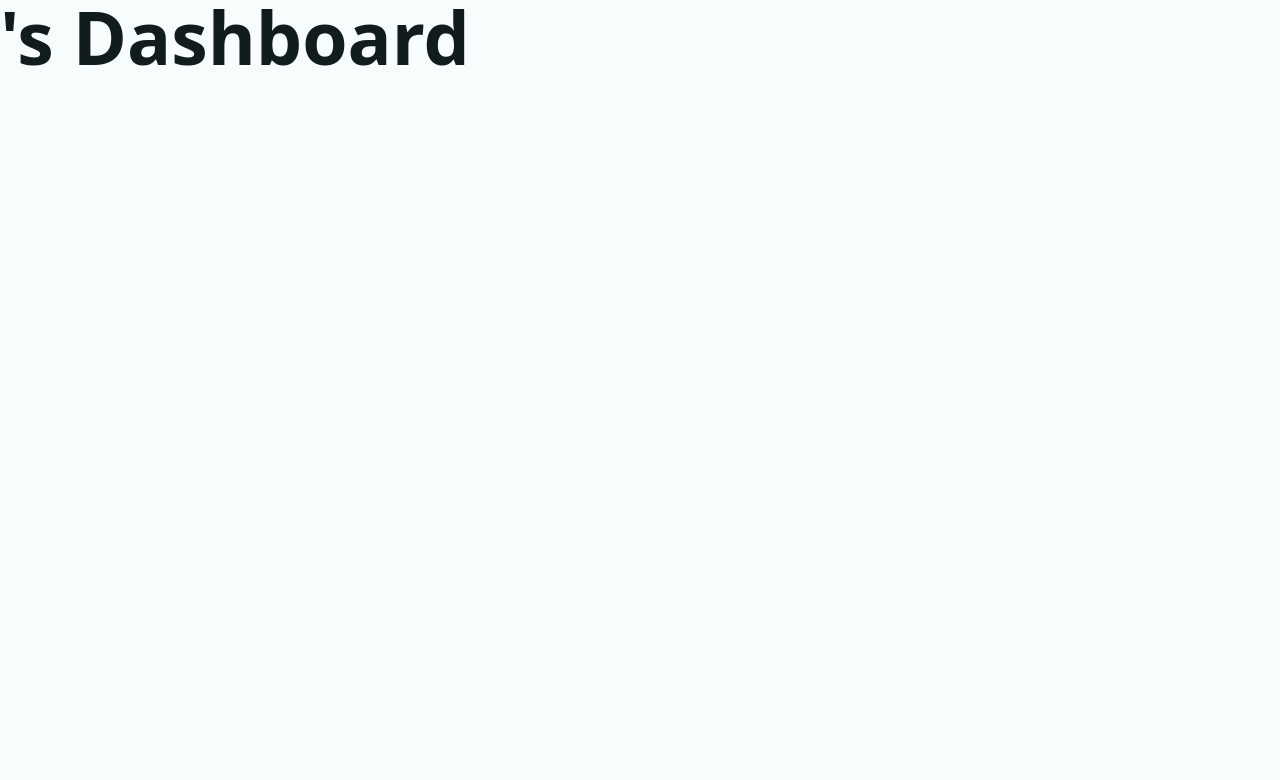
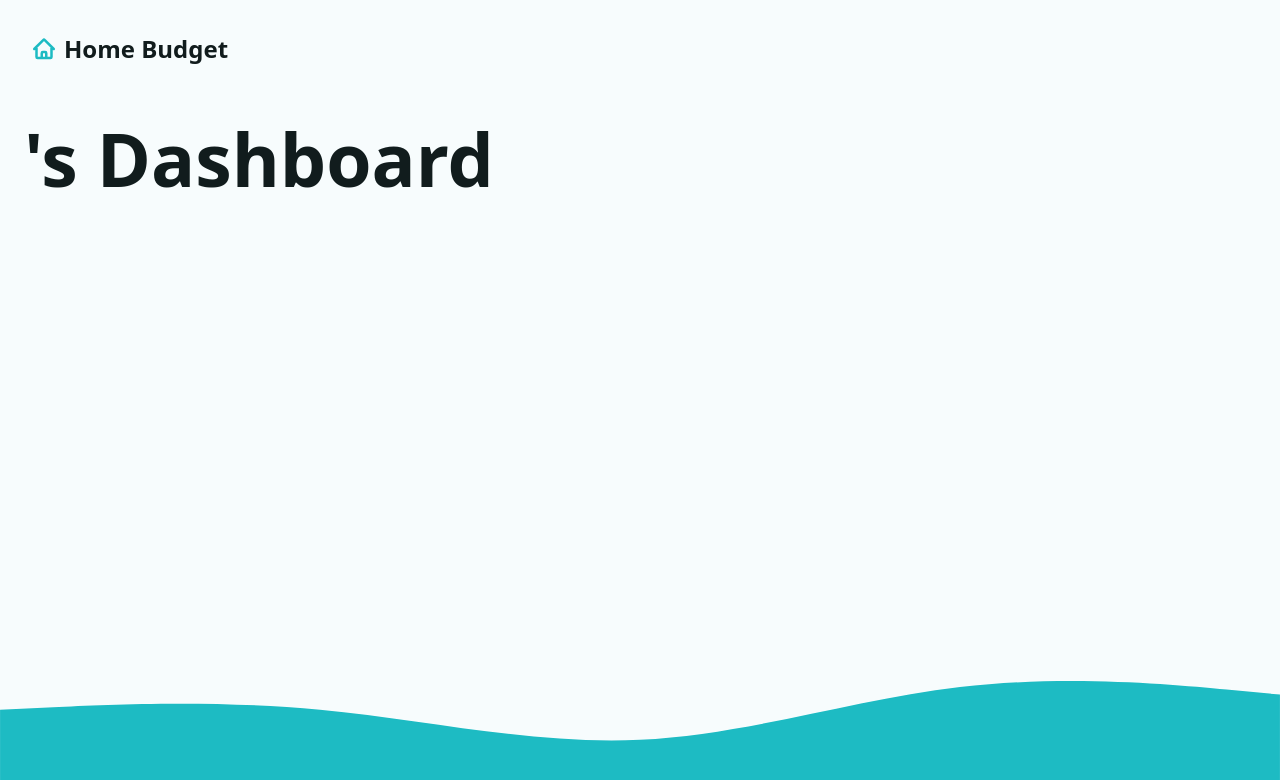
Before and after one commit to justinochoa5792/React-Router-Budget, a React (Create React App) app: page / in a window 1280 px wide. Shown: the top 780 px of the page. Built offline with nearby package versions, Linux system fonts and the light colour scheme.

Commit message:
added logout and toaster functionality

```diff
--- a/package.json
+++ b/package.json
@@ -3,6 +3,7 @@
   "version": "0.1.0",
   "private": true,
   "dependencies": {
+    "@heroicons/react": "^2.0.16",
     "@testing-library/jest-dom": "^5.16.5",
     "@testing-library/react": "^13.4.0",
     "@testing-library/user-event": "^13.5.0",
@@ -10,6 +11,7 @@
     "react-dom": "^18.2.0",
     "react-router-dom": "6.8",
     "react-scripts": "5.0.1",
+    "react-toastify": "^9.1.1",
     "web-vitals": "^2.1.4"
   },
   "scripts": {
--- a/src/App.js
+++ b/src/App.js
@@ -3,19 +3,37 @@ import { createBrowserRouter, RouterProvider } from "react-router-dom";
 //Routes
 import Dashboard, { dashboardLoader } from "./pages/Dashboard";
 import Error from "./pages/Error";
+import Main, { mainLoader } from "./layout/Main";
+import { logoutAction } from "./logout";
+//toaster
+import { ToastContainer } from "react-toastify";
+import "react-toastify/dist/ReactToastify.css";
 
 function App() {
   const router = createBrowserRouter([
     {
       path: "/",
-      element: <Dashboard />,
+      element: <Main />,
       loader: dashboardLoader,
       errorElement: <Error />,
+      children: [
+        {
+          path: "/",
+          element: <Dashboard />,
+          loader: mainLoader,
+          errorElement: <Error />,
+        },
+        {
+          path: "logout",
+          action: logoutAction,
+        },
+      ],
     },
   ]);
   return (
     <div className="App">
       <RouterProvider router={router} />
+      <ToastContainer />
     </div>
   );
 }
--- a/src/Helpers.js
+++ b/src/Helpers.js
@@ -2,3 +2,8 @@
 export const fetchData = (key) => {
   return JSON.parse(localStorage.getItem(key));
 };
+
+//delete item
+export const deleteItem = ({ key }) => {
+  return localStorage.removeItem(key);
+};
--- /dev/null
+++ b/src/layout/Main.jsx
@@ -0,0 +1,30 @@
+import React from "react";
+//react router dom
+import { Outlet, useLoaderData } from "react-router-dom";
+//Helper Function
+import { fetchData } from "../Helpers";
+//assests
+import wave from "../assets/wave.svg";
+//components
+import Nav from "./Nav";
+
+export function mainLoader() {
+  const userName = fetchData("userName");
+  return { userName };
+}
+
+const Main = () => {
+  const { userName } = useLoaderData();
+
+  return (
+    <div className="layout">
+      <Nav userName={userName} />
+      <main>
+        <Outlet />
+      </main>
+      <img src={wave} />
+    </div>
+  );
+};
+
+export default Main;
--- /dev/null
+++ b/src/layout/Nav.jsx
@@ -0,0 +1,26 @@
+import React from "react";
+import { Form, NavLink } from "react-router-dom";
+//assest
+import logomark from "../assets/logomark.svg";
+import { TrashIcon } from "@heroicons/react/24/solid";
+
+const Nav = ({ userName }) => {
+  return (
+    <nav>
+      <NavLink to="/" aria-label="Go to Home">
+        <img src={logomark} />
+        <span>Home Budget</span>
+      </NavLink>
+      {userName && (
+        <Form method="post" action="logout">
+          <button type="submit" className="btn btn--warning">
+            <span>Delete User</span>
+            <TrashIcon width={20} />
+          </button>
+        </Form>
+      )}
+    </nav>
+  );
+};
+
+export default Nav;
--- /dev/null
+++ b/src/logout.js
@@ -0,0 +1,9 @@
+import { redirect } from "react-router-dom";
+import { toast } from "react-toastify";
+import { deleteItem } from "./Helpers";
+
+export async function logoutAction() {
+  deleteItem({ key: "userName" });
+  toast.success("You've Deleted Your Account");
+  return redirect("/");
+}
```
Also changed, not shown: 1 other file (tests, documents, lock files or other folders).
